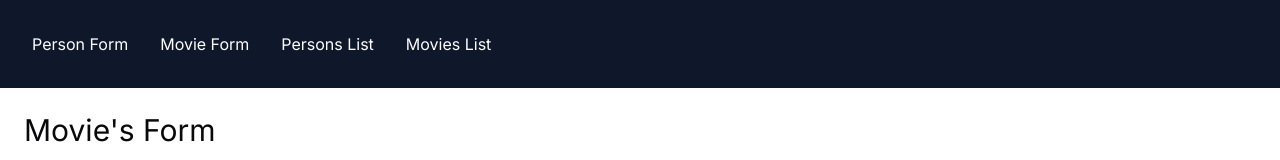
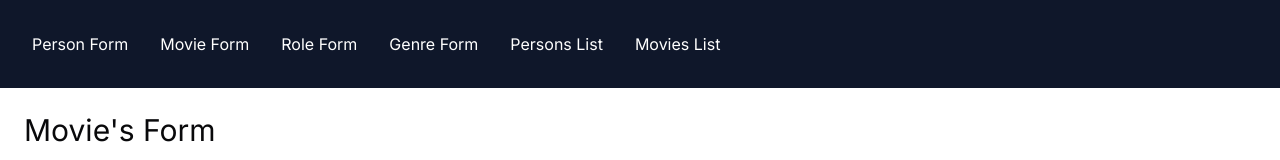
Before and after one commit to Molina-Q/next-ts-ghibli, a Next.js app: page /movies in a window 1280 px wide. Shown: the top 160 px of the page. Built offline with nearby package versions, Linux system fonts and the light colour scheme; no server answers.

Commit message:
feat: Add Role and Genre forms to navigation menu in the layout

```diff
--- a/app/layout.tsx
+++ b/app/layout.tsx
@@ -20,16 +20,18 @@ export default function RootLayout({
     <html lang="en">
       <body className={inter.className}>
 
-        <nav className="bg-slate-900">
-          <ul className="flex gap-x-8 p-8 text-white">
+        <nav className="bg-slate-900 text-white">
+          <ul className="flex gap-x-8 p-8">
             <li><Link href="/persons">Person Form</Link></li>
             <li><Link href="/movies">Movie Form</Link></li>
+            <li><Link href="/roles">Role Form</Link></li>
+            <li><Link href="/genres">Genre Form</Link></li>
             <li><Link href="/persons/list">Persons List</Link></li>
             <li><Link href="/movies/list">Movies List</Link></li>
           </ul>
         </nav>
 
-        <main className="p-6">
+        <main className="px-6 py-6">
           {children}
         </main>
         <Toaster />
```
